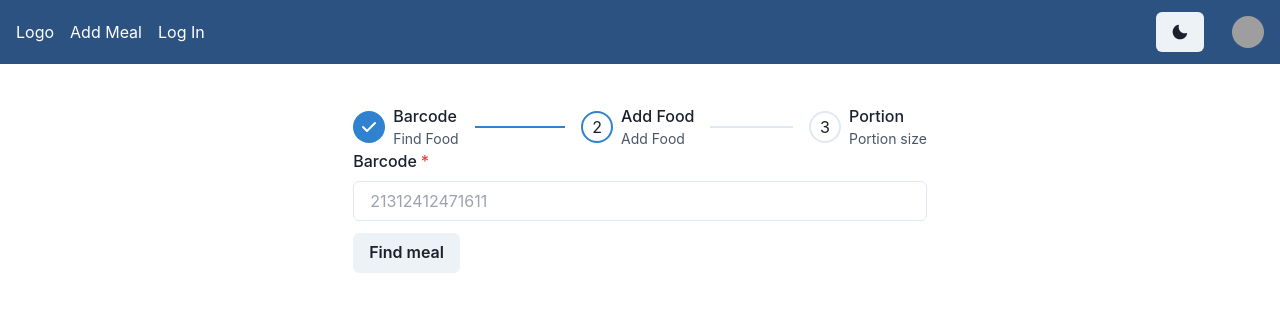
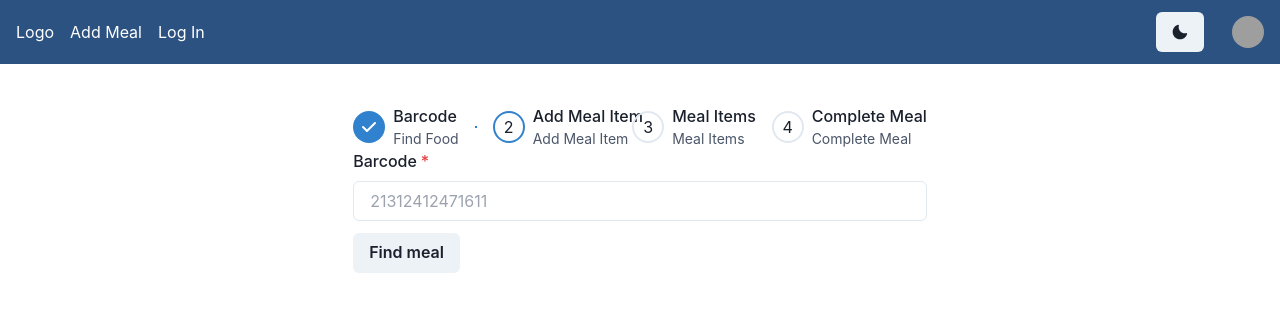
Before and after one commit to MaksymKalinchyk/Frava, a Next.js app in the folder frontend/: page /add-meal in a window 1280 px wide. Shown: the top 312 px of the page. Built offline with nearby package versions, Linux system fonts and the light colour scheme; grey boxes are pictures that could not be loaded.

Commit message:
Add steps

```diff
--- a/frontend/src/pages/add-meal.tsx
+++ b/frontend/src/pages/add-meal.tsx
@@ -71,8 +71,9 @@ export const options = {
 
 const steps = [
   { title: "Barcode", description: "Find Food" },
-  { title: "Add Food", description: "Add Food" },
-  { title: "Portion", description: "Portion size" },
+  { title: "Add Meal Item", description: "Add Meal Item" },
+  { title: "Meal Items", description: "Meal Items" },
+  { title: "Complete Meal", description: "Complete Meal" },
 ];
 
 export default function AddMeal() {
```
